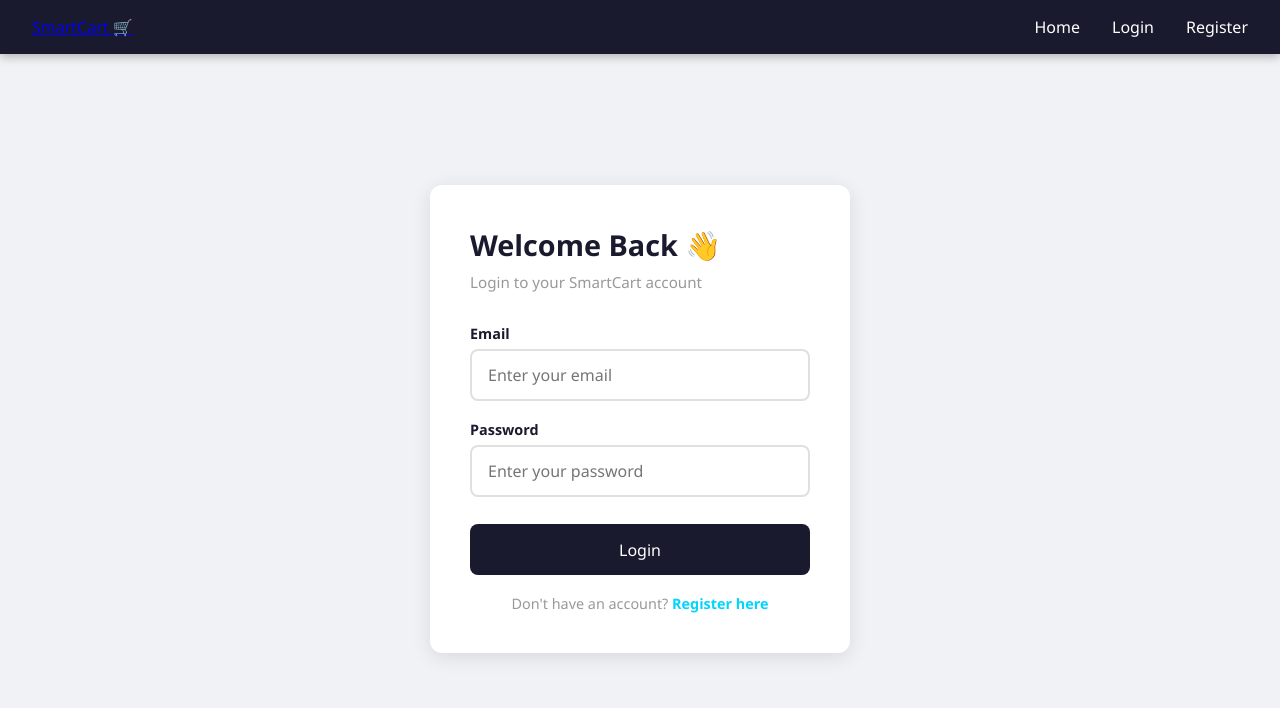
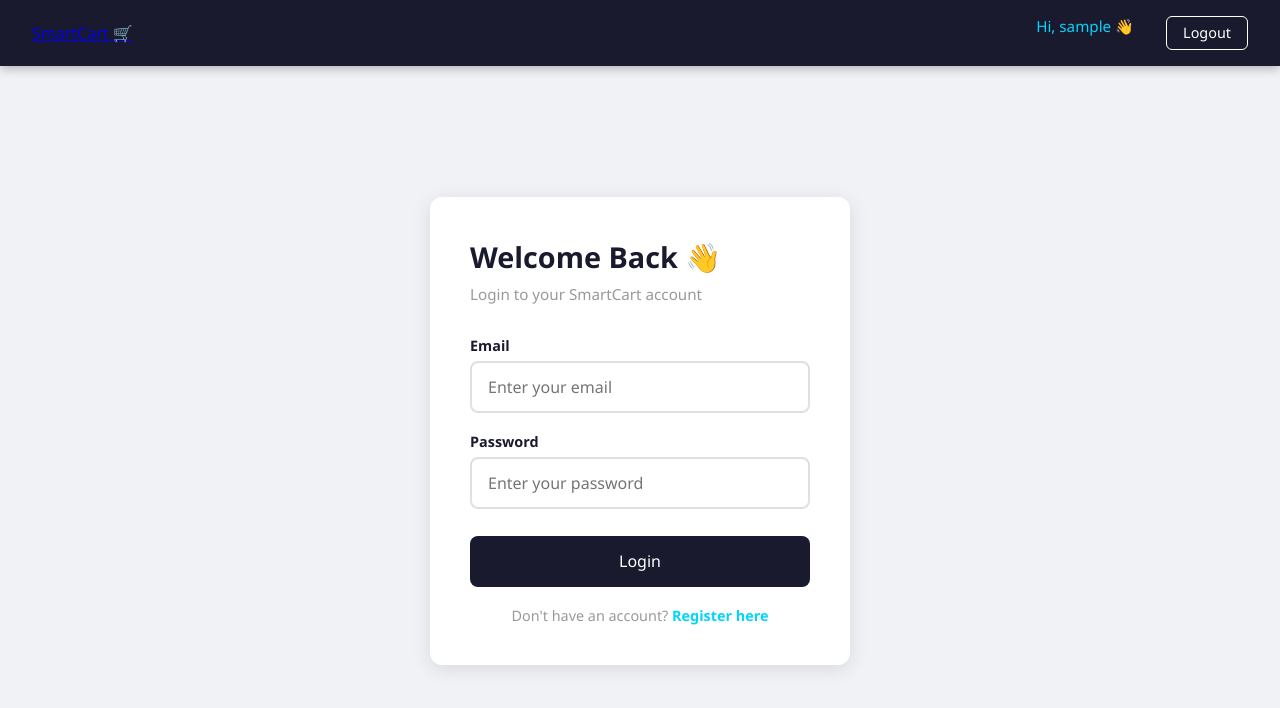
Before and after one commit to LopsangT/smartcart, a React (Create React App) app in the folder frontend/: page /login in a window 1280 px wide. Shown: the top 708 px of the page. Built offline with nearby package versions, Linux system fonts and the light colour scheme; sample sign-in values are in the browser's storage.

Commit message:
Added logout, dynamic navbar, protected routes

```diff
--- a/frontend/src/App.js
+++ b/frontend/src/App.js
@@ -3,6 +3,7 @@ import Navbar from './Navbar';
 import Home from './pages/Home';
 import Login from './pages/Login';
 import Register from './pages/Register';
+import ProtectedRoute from './ProtectedRoute';
 import './styles/App.css';
 import './styles/Navbar.css';
 
@@ -11,7 +12,14 @@ function App() {
     <BrowserRouter>
       <Navbar />
       <Routes>
-        <Route path="/" element={<Home />} />
+        <Route
+          path="/"
+          element={
+            <ProtectedRoute>
+              <Home />
+            </ProtectedRoute>
+          }
+        />
         <Route path="/login" element={<Login />} />
         <Route path="/register" element={<Register />} />
       </Routes>
--- a/frontend/src/Navbar.js
+++ b/frontend/src/Navbar.js
@@ -1,16 +1,35 @@
-import { Link } from 'react-router-dom';
+import { Link, useNavigate } from 'react-router-dom';
 import './styles/Navbar.css';
 
 function Navbar() {
+  const navigate = useNavigate();
+  const username = localStorage.getItem('username');
+
+  const handleLogout = () => {
+    localStorage.removeItem('token');
+    localStorage.removeItem('username');
+    navigate('/login');
+  };
+
   return (
     <nav className="navbar">
       <div className="navbar-brand">
         <Link to="/">SmartCart 🛒</Link>
       </div>
       <div className="navbar-links">
-        <Link to="/">Home</Link>
-        <Link to="/login">Login</Link>
-        <Link to="/register">Register</Link>
+        {username ? (
+          <>
+            <span className="navbar-username">Hi, {username} 👋</span>
+            <button className="navbar-logout" onClick={handleLogout}>
+              Logout
+            </button>
+          </>
+        ) : (
+          <>
+            <Link to="/login">Login</Link>
+            <Link to="/register">Register</Link>
+          </>
+        )}
       </div>
     </nav>
   );
--- /dev/null
+++ b/frontend/src/ProtectedRoute.js
@@ -0,0 +1,13 @@
+import { Navigate } from 'react-router-dom';
+
+function ProtectedRoute({ children }) {
+  const token = localStorage.getItem('token');
+
+  if (!token) {
+    return <Navigate to="/login" />;
+  }
+
+  return children;
+}
+
+export default ProtectedRoute;
--- a/frontend/src/styles/Navbar.css
+++ b/frontend/src/styles/Navbar.css
@@ -28,3 +28,24 @@
 .navbar-links a:hover {
   color: #00d4ff;
 }
+
+.navbar-username {
+  color: #00d4ff;
+  font-size: 0.95rem;
+}
+
+.navbar-logout {
+  background: none;
+  border: 1px solid #ffffff;
+  color: #ffffff;
+  padding: 0.4rem 1rem;
+  border-radius: 6px;
+  cursor: pointer;
+  font-size: 0.9rem;
+  transition: all 0.2s;
+}
+
+.navbar-logout:hover {
+  background-color: #ffffff;
+  color: #1a1a2e;
+}
```
